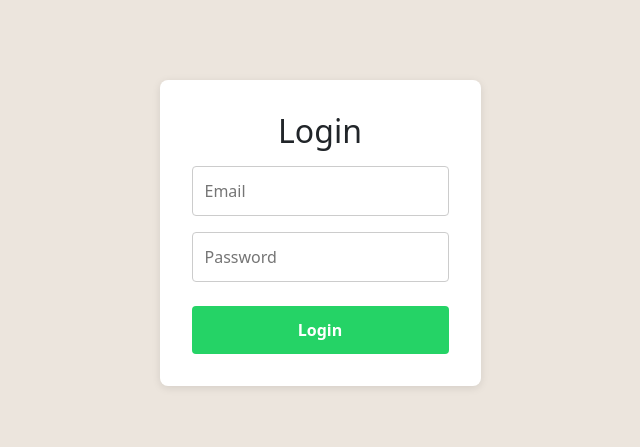
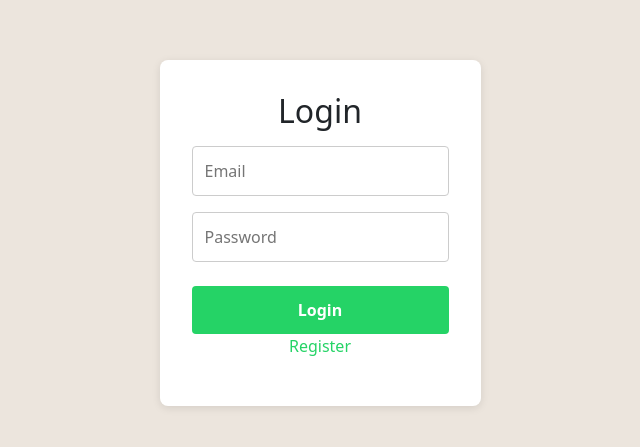
Before and after one commit to Ramkumar222/whatsapp, a React (Create React App) app: page / in a window 1280 px wide. Shown: the part 167-614 px from the top of the page, without its empty margins (320-960 px from the left). Built offline with nearby package versions, Linux system fonts and the light colour scheme.

Commit message:
add register

```diff
--- a/src/components/login.jsx
+++ b/src/components/login.jsx
@@ -1,4 +1,5 @@
 import React, {  useState } from 'react';
+import { Link } from 'react-router-dom';
 
 const Login = () => {
     const [form, setForm] = useState({ email: '', password: '' });
@@ -74,6 +75,8 @@ const Login = () => {
                     style={styles.input}
                 />
                 <button type="submit" style={styles.button}>Login</button>
+            <a href="/register" style={{ textDecoration: 'none', color: '#25d366', marginBottom: '1rem' }}>Register</a>
+
             </form>
         </div>
     );
```
